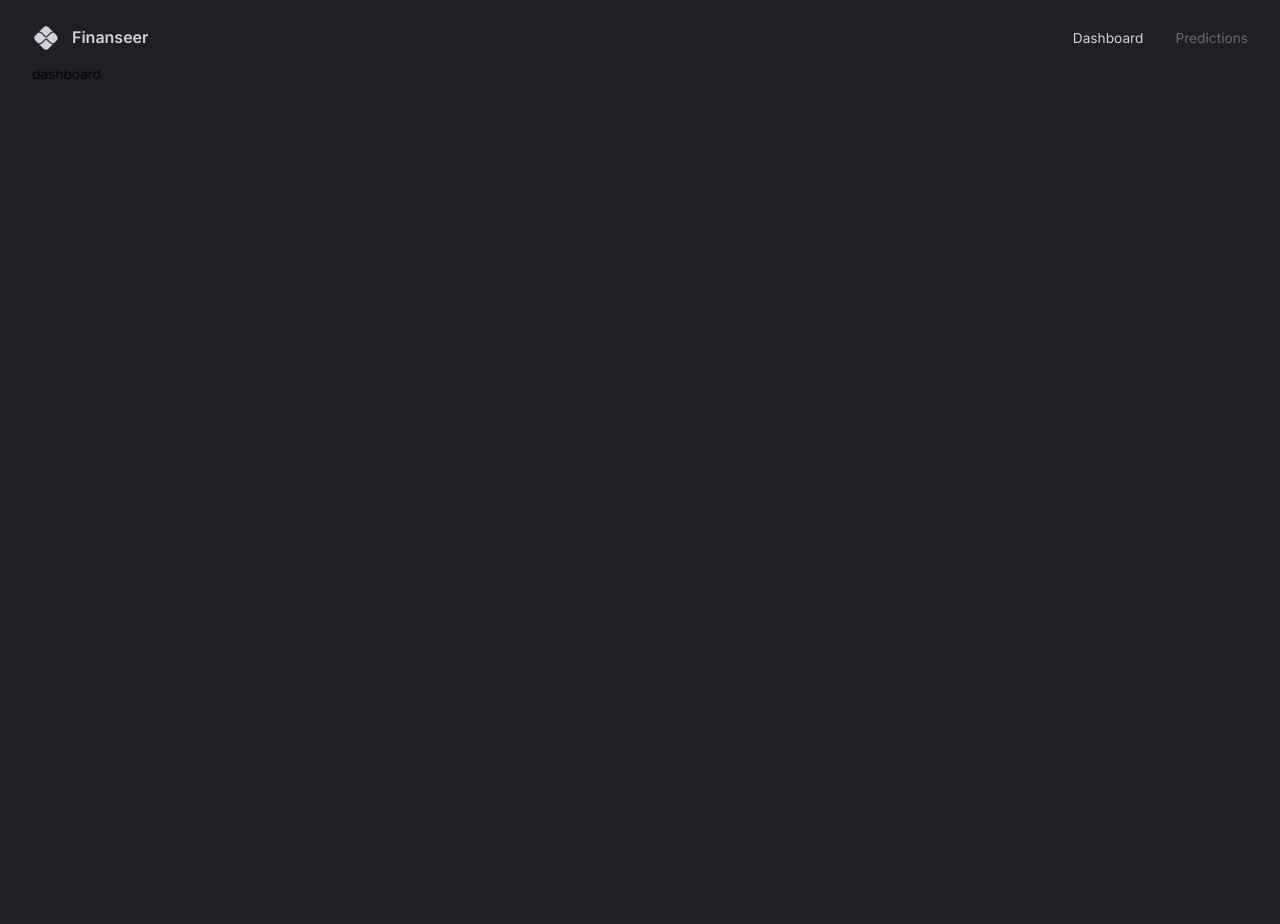
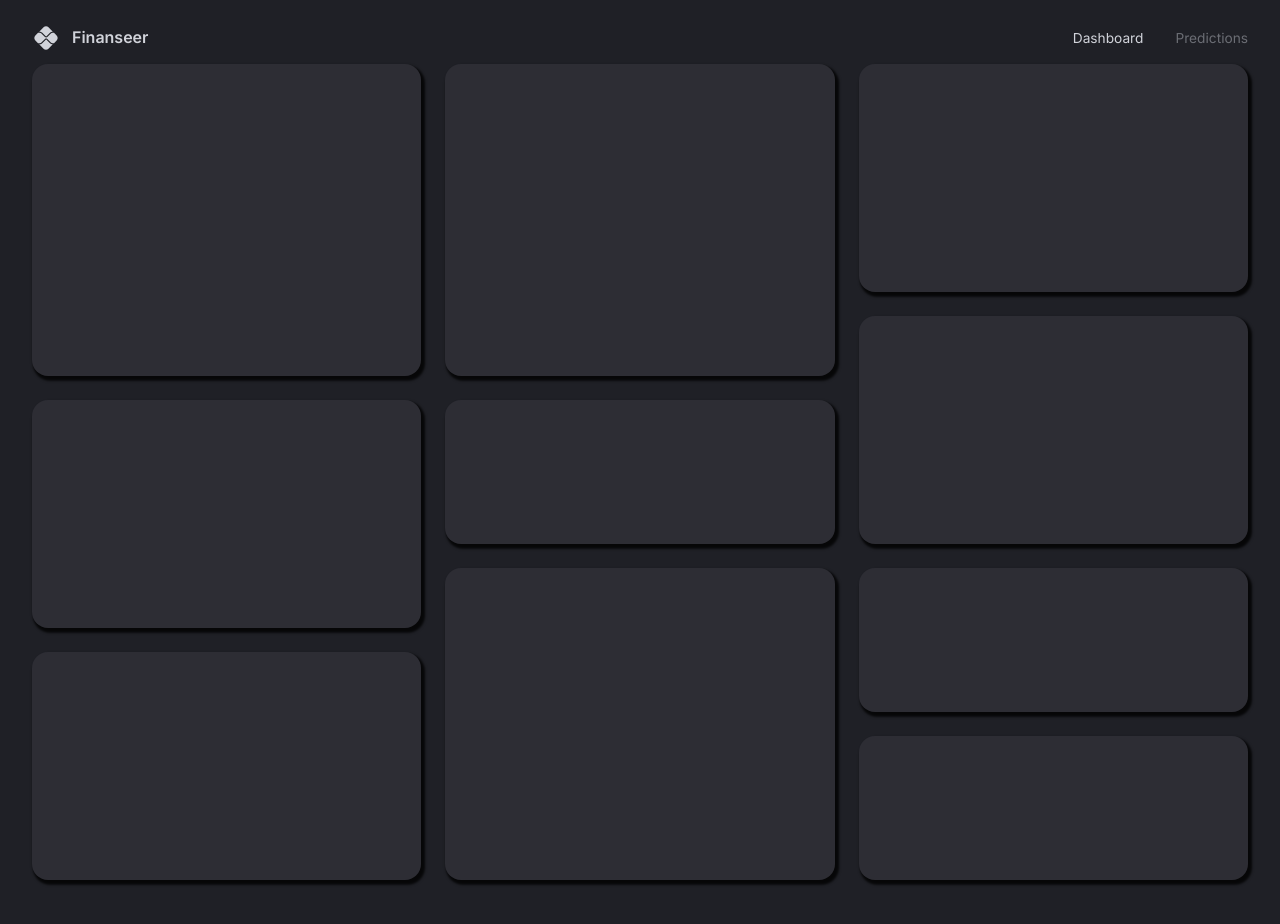
Before and after one commit to sevugan-kathiresan/Finance-Dashboard, a React (Vite) app in the folder client/: page / in a window 1280 px wide. Shown: the top 924 px of the page. Before the commit the page ends 800 px from the top, so only its background shows below. Built offline with nearby package versions, Linux system fonts and the light colour scheme.

Commit message:
Dashboard Created

```diff
--- a/client/src/App.tsx
+++ b/client/src/App.tsx
@@ -5,6 +5,7 @@
 import {BrowserRouter, Route, Routes } from "react-router-dom";
 import {Box} from "@mui/material";
 import Navbar from "@/scenes/navbar/NavBar";
+import DashBoard from "@/scenes/dashboard/DashBoard"
 
 function App() {
   // we created the theme by supplying the themesettings object from our theme.ts file to createTheme function which is imported from material UI
@@ -17,7 +18,7 @@
           <Box width="100%" height="100%" padding="1rem 2rem 4rem 2rem">
             <Navbar/>
             <Routes>
-              <Route path="/" element={<div>dashboard</div>}/>
+              <Route path="/" element={<DashBoard/>}/>
               <Route path="/predictions" element={<div>predictions</div>}/>
             </Routes>
           </Box>
--- /dev/null
+++ b/client/src/components/DashBoardBox.tsx
@@ -0,0 +1,10 @@
+import {Box} from "@mui/material";
+import { styled } from "@mui/system";
+
+const DashBoardBox = styled(Box)(({theme})=>({
+    backgroundColor: theme.palette.background.light,
+    borderRadius: "1rem",
+    boxShadow: "0.15rem 0.2rem 0.15rem 0.1rem rgba(0,0,0,.8)"
+}));
+
+export default DashBoardBox;
--- /dev/null
+++ b/client/src/scenes/dashboard/DashBoard.tsx
@@ -0,0 +1,77 @@
+import {Box} from "@mui/material";
+import {useMediaQuery} from "@mui/material";
+import Row1 from "@/scenes/dashboard/Row1";
+import Row2 from "@/scenes/dashboard/Row2";
+import Row3 from "@/scenes/dashboard/Row3";
+
+const gridTemplateLargeScreens = `
+    "a b c"
+    "a b c"
+    "a b c"
+    "a b f"
+    "d e f"
+    "d e f"
+    "d h i"
+    "g h i"
+    "g h j"
+    "g h j"
+`;
+
+const gridTemplateSmallScreens = `
+  "a"
+  "a"
+  "a"
+  "a"
+  "b"
+  "b"
+  "b"
+  "b"
+  "c"
+  "c"
+  "c"
+  "d"
+  "d"
+  "d"
+  "e"
+  "e"
+  "f"
+  "f"
+  "f"
+  "g"
+  "g"
+  "g"
+  "h"
+  "h"
+  "h"
+  "h"
+  "i"
+  "i"
+  "j"
+  "j"
+`;
+
+const DashBoard = () => {
+    const isAboveMediumScreens = useMediaQuery("(min-width:1200px)");
+    return(
+        <Box width="100%" height="100vh" display="grid" gap="1.5rem"
+            sx ={
+                isAboveMediumScreens
+                    ?{
+                        gridTemplateColumns: "repeat(3, minmax(370px, 1fr))",
+                        gridTemplateRows: "repeat(10, minmax(60px, 1fr))",
+                        gridTemplateAreas: gridTemplateLargeScreens,
+                    } : {
+                        gridAutoColumns: "1fr",
+                        gridAutoRows: "80px",
+                        gridTemplateAreas: gridTemplateSmallScreens,
+                    }
+            }
+        >
+            <Row1 />
+            <Row2 />
+            <Row3 />
+        </Box>
+    );
+}
+
+export default DashBoard;
--- /dev/null
+++ b/client/src/scenes/dashboard/Row1.tsx
@@ -0,0 +1,13 @@
+import DashBoardBox from "../../components/DashBoardBox";
+
+const Row1 = () => {
+    return(
+        <>
+            <DashBoardBox  gridArea="a"></DashBoardBox>
+            <DashBoardBox  gridArea="b"></DashBoardBox>
+            <DashBoardBox  gridArea="c"></DashBoardBox>
+        </>
+    );
+}
+
+export default Row1;
--- /dev/null
+++ b/client/src/scenes/dashboard/Row2.tsx
@@ -0,0 +1,13 @@
+import DashBoardBox from "../../components/DashBoardBox";
+
+const Row2 = () => {
+    return(
+        <>
+            <DashBoardBox  gridArea="d"></DashBoardBox>
+            <DashBoardBox  gridArea="e"></DashBoardBox>
+            <DashBoardBox  gridArea="f"></DashBoardBox>
+        </>
+    );
+}
+
+export default Row2;
--- /dev/null
+++ b/client/src/scenes/dashboard/Row3.tsx
@@ -0,0 +1,14 @@
+import DashBoardBox from "../../components/DashBoardBox";
+
+const Row3 = () => {
+    return(
+        <>
+            <DashBoardBox  gridArea="g"></DashBoardBox>
+            <DashBoardBox  gridArea="h"></DashBoardBox>
+            <DashBoardBox  gridArea="i"></DashBoardBox>
+            <DashBoardBox  gridArea="j"></DashBoardBox>
+        </>
+    );
+}
+
+export default Row3;
```
